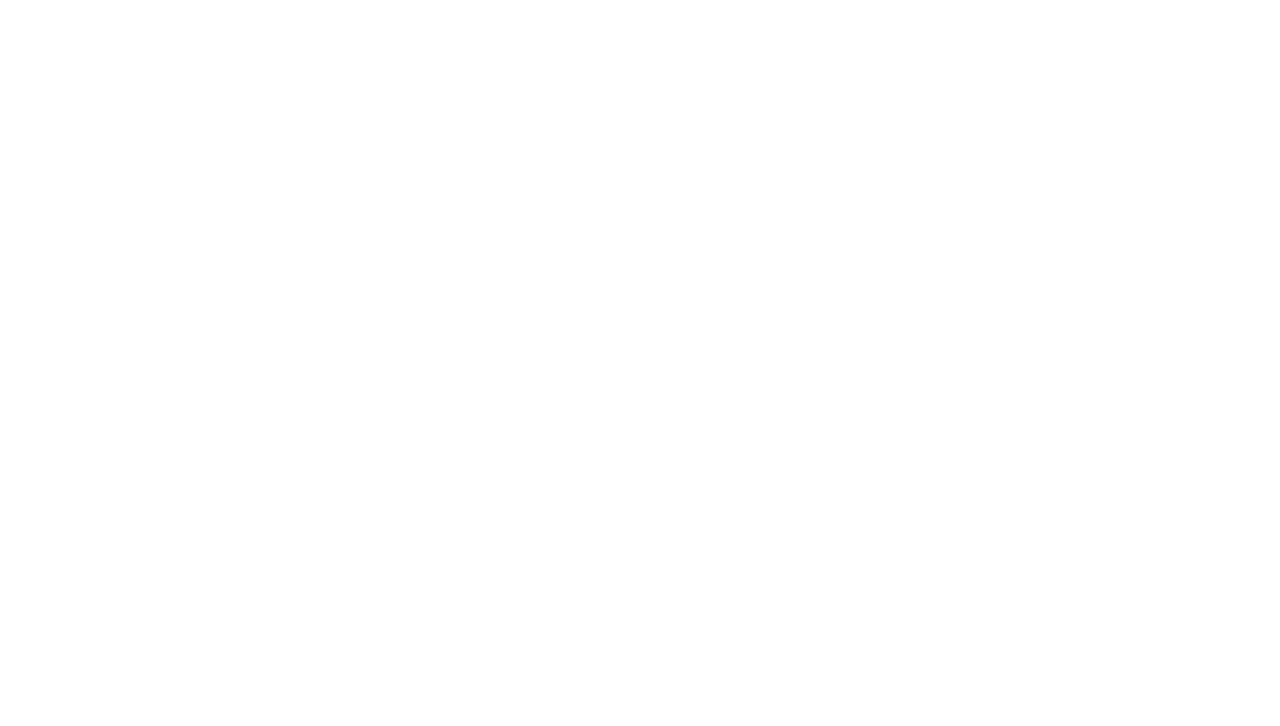
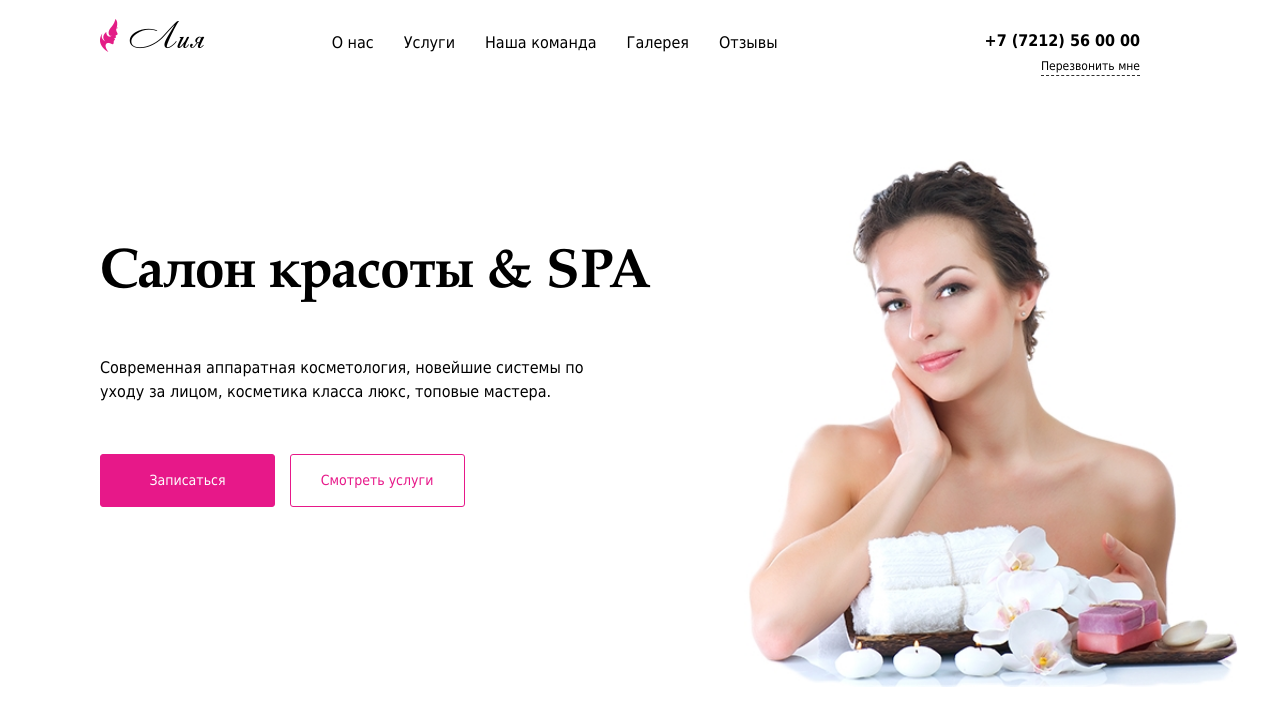
Before and after one commit to DrannikovVladimir/beautySalon, a website: page source/index.html in a window 1280 px wide. Drawn offline with Linux system fonts and the light colour scheme; files whose address does not match are found by name.

Commit message:
Сверстал дескотпную версию шапки сайта

```diff
--- a/source/index.html
+++ b/source/index.html
@@ -8,6 +8,50 @@
   <link rel="stylesheet" href="css/style.css">
 </head>
 <body>
+  <svg style="display: none">
 
+  </svg>
+
+  <header class="page-header">
+    <div class="page-header__wrapper">
+      <a class="page-header__logo">
+        <img src="img/logo-img.png" width="18" height="33" alt="Логотип">
+        <span>Лия</span>
+      </a>
+      <nav class="page-header__nav main-nav">
+        <button class="main-nav__button button--active">
+          <span class="visually-hidden">Меню</span>
+        </button>
+        <ul class="main-nav__list menu menu--active">
+          <li class="menu__item">
+            <a href="about.html">О нас</a>
+          </li>
+          <li class="menu__item">
+            <a href="service.html">Услуги</a>
+          </li>
+          <li class="menu__item">
+            <a href="team.html">Наша команда</a>
+          </li>
+          <li class="menu__item">
+            <a href="gallery.html">Галерея</a>
+          </li>
+          <li class="menu__item">
+            <a href="feedback.html">Отзывы</a>
+          </li>
+        </ul>
+      </nav>
+      <div class="page-header__contacts">
+        <a class="page-header__phone" href="tel:+77212560000">+7 (7212) 56 00 00</a><br>
+        <a class="page-header__text" href="contacts.html">Перезвонить мне</a>
+      </div>
+      <h1 class="page-header__title">Салон красоты & SPA</h1>
+      <p class="page-header__subtitle">Современная аппаратная косметология, новейшие системы
+        по уходу за лицом, косметика класса люкс, топовые мастера.</p>
+      <div class="page-header__wrapper-button">
+        <button class="button page-header__button">Записаться</button>
+        <button class="button button--nobg page-header__button">Смотреть услуги</button>
+      </div>
+    </div>
+  </header>
 </body>
 </html>
--- /dev/null
+++ b/source/sass/blocks/header.scss
@@ -0,0 +1,88 @@
+.page-header {
+  min-height: 150px;
+}
+
+.page-header__wrapper {
+  display: grid;
+  grid-template-columns: 2fr 7fr 3fr;
+  grid-template-rows: 70px auto auto auto;
+  align-items: center;
+  width: auto;
+  margin: 0 auto;
+  padding: 0 100px 180px;
+
+  background-image: url('../img/header-bg-desktop.jpg');
+  background-repeat: no-repeat;
+  background-position: right bottom;
+  background-size: 513px auto;
+}
+
+.page-header__logo {
+  display: flex;
+  align-items: center;
+  width: 120px;
+
+  img {
+    display: block;
+    margin-right: 10px;
+  }
+
+  span {
+    @include Andantino();
+  }
+}
+
+.page-header__nav {
+  display: flex;
+  justify-content: center;
+  padding-top: 15px;
+}
+
+.page-header__contacts {
+  padding-top: 35px;
+  text-align: right;
+}
+
+.page-header__phone {
+  font-weight: 700;
+}
+
+.page-header__text {
+  display: inline-block;
+  font-size: 12px;
+  line-height: 18px;
+
+  border-bottom: 1px dashed $text-color;
+
+  &:hover {
+    color: $accent-color;
+    border-color: $accent-color;
+  }
+
+  &:active {
+    opacity: 0.5;
+  }
+}
+
+.page-header__title {
+  grid-column: 1/4;
+  margin: 0;
+  margin-top: 170px;
+  margin-bottom: 30px;
+
+  @include Cormorant_bold();
+}
+
+.page-header__subtitle {
+  grid-column: 1/3;
+  width: 530px;
+  margin-bottom: 50px;
+}
+
+.page-header__wrapper-button {
+  grid-column: 1/4;
+}
+
+.page-header__button {
+  margin-right: 10px;
+}
--- /dev/null
+++ b/source/sass/blocks/menu.scss
@@ -0,0 +1,18 @@
+.menu {
+  display: flex;
+  align-items: center;
+  flex-wrap: wrap;
+  width: 490px;
+  margin: 0;
+  padding: 0;
+
+  list-style: none;
+}
+
+.menu__item {
+  margin-right: 30px;
+
+  &:last-child {
+    margin-right: 0;
+  }
+}
--- /dev/null
+++ b/source/sass/blocks/nav.scss
@@ -0,0 +1,3 @@
+.main-nav__button {
+  display: none;
+}
--- a/source/sass/global.scss
+++ b/source/sass/global.scss
@@ -25,6 +25,16 @@
     font-style: normal;
 }
 
+@font-face {
+    font-family: 'Andantino script';
+    src: local('Andantino script'), local('Andantinoscript'),
+        url('../fonts/Andantinoscript.woff2') format('woff2'),
+        url('../fonts/Andantinoscript.woff') format('woff');
+    font-weight: normal;
+    font-style: normal;
+}
+
+
 html {
   box-sizing: border-box;
 }
@@ -36,6 +46,7 @@ html {
 }
 
 body {
+  max-width: 1240px;
   margin: 0;
   padding: 0;
 
@@ -50,8 +61,40 @@ img {
 a {
   font-family: inherit;
   text-decoration: none;
+  color: inherit;
 }
 
 input[type=text] {
   font-family: inherit;
 }
+
+.button {
+  display: inline-block;
+  min-width: 175px;
+  padding: 18px 20px 19px;
+  border: 1px solid $accent-color;
+  border-radius: 3px;
+
+  color: #ffffff;
+  @include Montserrat_regular(14px, 14px);
+
+  background-color: $accent-color;
+  cursor: pointer;
+
+  &:hover {
+    border-color: darken($accent-color, 10%);
+    background-color: darken($accent-color, 10%);
+    color: #ffffff;
+  }
+
+  &:active {
+    color: darken(#ffffff, 50%);
+  }
+
+  &--nobg {
+    border: 1px solid $accent-color;
+
+    color: $accent-color;
+    background-color: transparent;
+  }
+}
--- a/source/sass/mixins.scss
+++ b/source/sass/mixins.scss
@@ -18,3 +18,10 @@
   font-size: $font-size;
   line-height: $line-height;
 }
+
+@mixin Andantino ($font-size:36px, $line-height:38px) {
+  font-family: 'Andantino script', 'Papyrus', 'Script', 'Palantino', serif;
+  font-weight: 400;
+  font-size: $font-size;
+  line-height: $line-height;
+}
--- a/source/sass/style.scss
+++ b/source/sass/style.scss
@@ -2,3 +2,6 @@
 @import "variables.scss";
 @import "mixins.scss";
 @import "global.scss";
+@import "blocks/header.scss";
+@import "blocks/nav.scss";
+@import "blocks/menu.scss";
```
Also changed, not shown: source/css/style.css, source/fonts/Andantinoscript.woff (added), source/fonts/Andantinoscript.woff2 (added), source/img/header-bg-desktop.jpg (added), source/img/logo-img.png (added), source/img/logo-img.svg (added).
